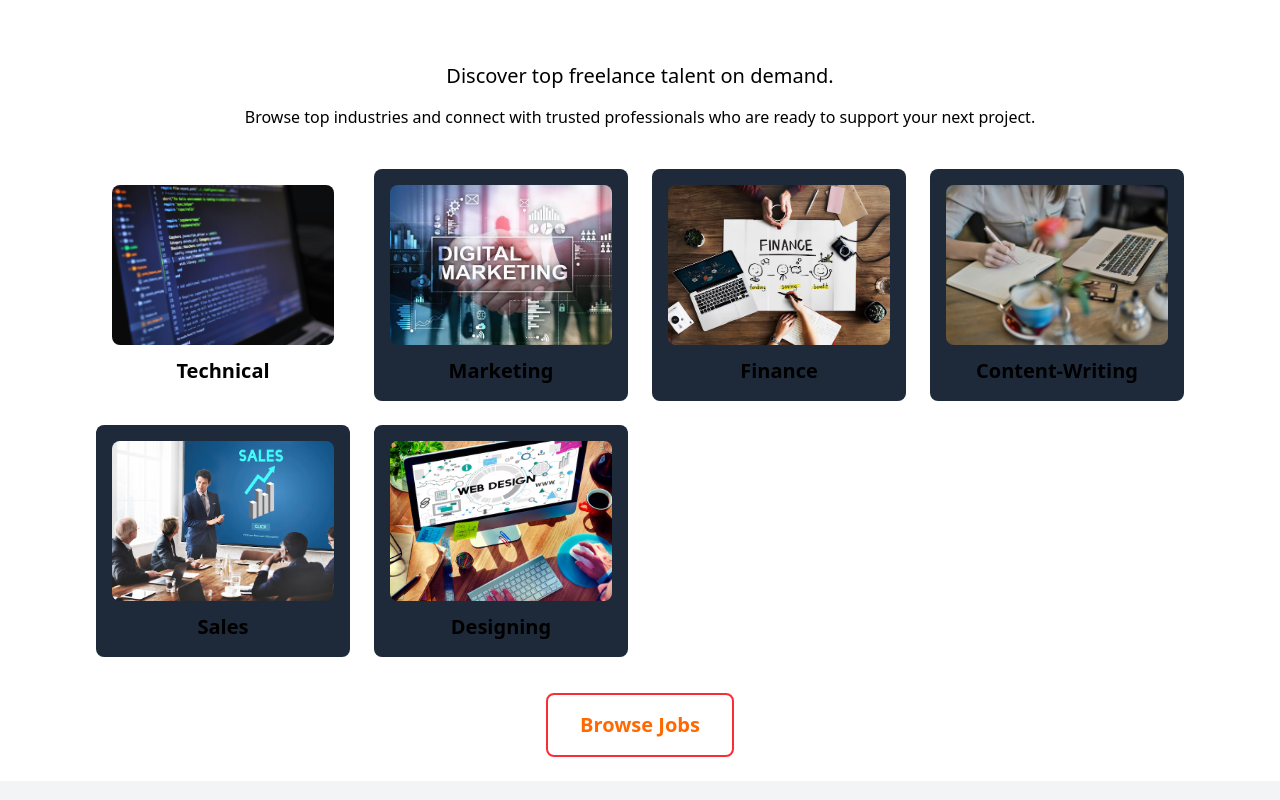
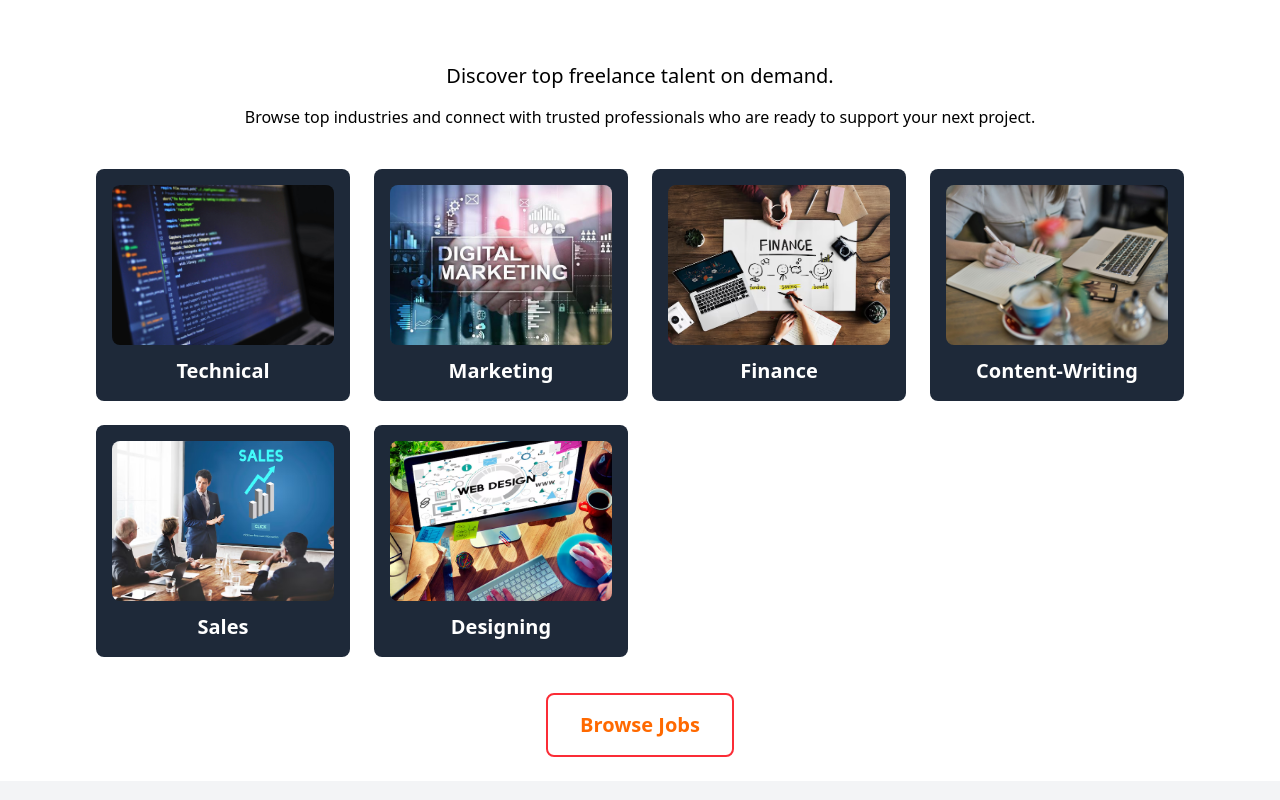
Before and after one commit to shrutirajput227/KaryaChitraaa2, a React (Vite) app: page / in a window 1280 px wide. Shown: the part 840-1640 px from the top of the page. Built offline with nearby package versions, Linux system fonts and the light colour scheme.

Commit message:
Front-end HomePage code

```diff
--- a/src/HomePage.jsx
+++ b/src/HomePage.jsx
@@ -8,7 +8,7 @@ import finance from "./images/finance.jpg";
 import writing from "./images/writing.jpg";
 import sales from "./images/sales.jpg";
 import design from "./images/design.jpg";
-import Freelancer from "./images/freelancer.jfif";
+import Freelancer from "./images/freelancer.jpg";
 
 export const HomePage = () => {
   const navigate = useNavigate();
@@ -55,12 +55,12 @@ export const HomePage = () => {
       </h3>
 
 
-  <div className="bg-white text-black px-4 sm:px-6 md:px-16 lg:px-24 py-10">
+  <div className="bg-white text-white px-4 sm:px-6 md:px-16 lg:px-24 py-10">
 
   <div className="grid grid-cols-1 sm:grid-cols-2 md:grid-cols-3 lg:grid-cols-4 gap-6">
 
     {/* Card 1 */}
-    <div className="bg-white rounded-lg overflow-hidden text-center p-4 hover:bg-gray-700 transition">
+    <div className="bg-gray-800 rounded-lg overflow-hidden text-center p-4 hover:bg-gray-700 transition">
       <img
         src={tech}
         alt="Technology"
```
Also changed, not shown: src/images/freelancer.jpg (renamed from src/images/freelancer.jfif).
